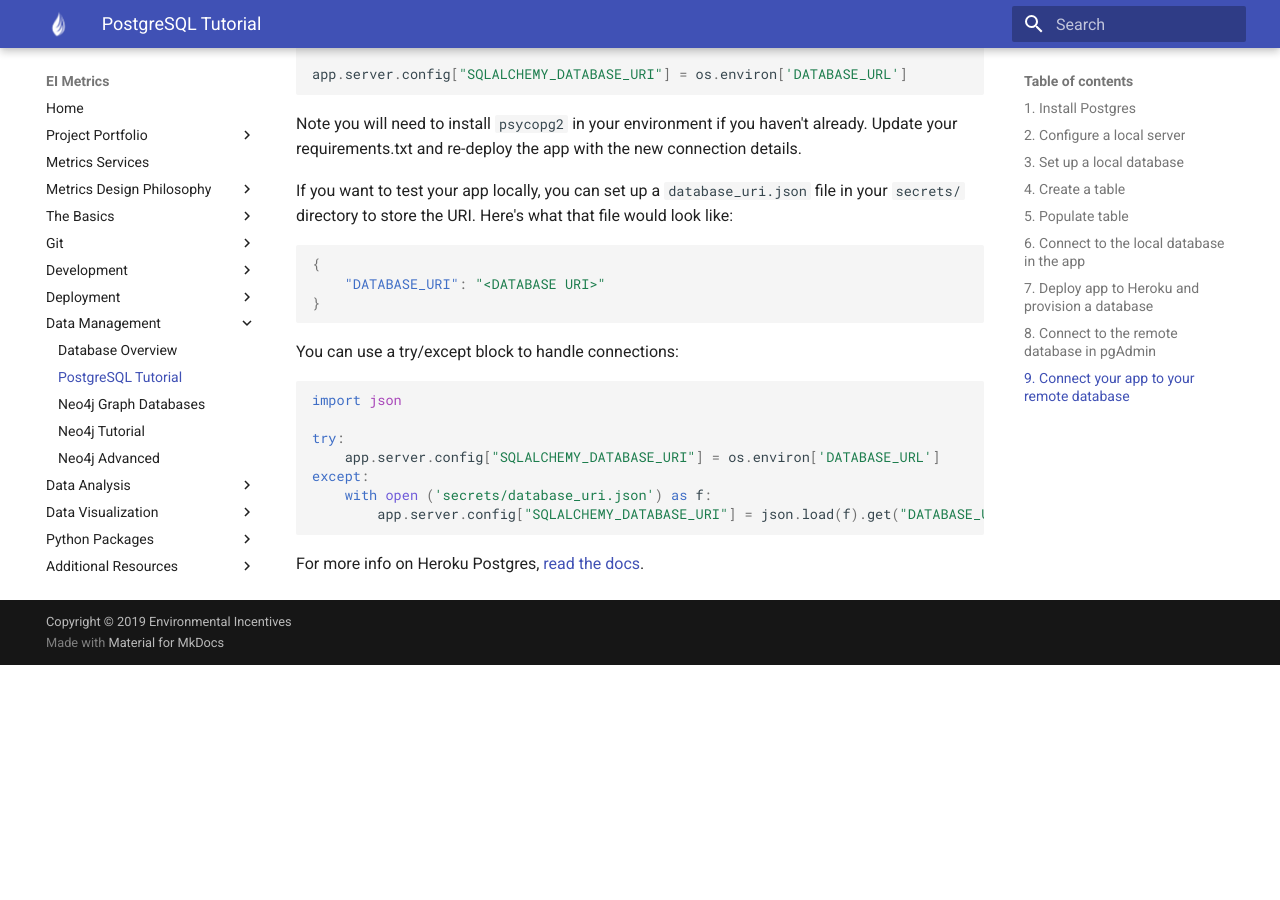
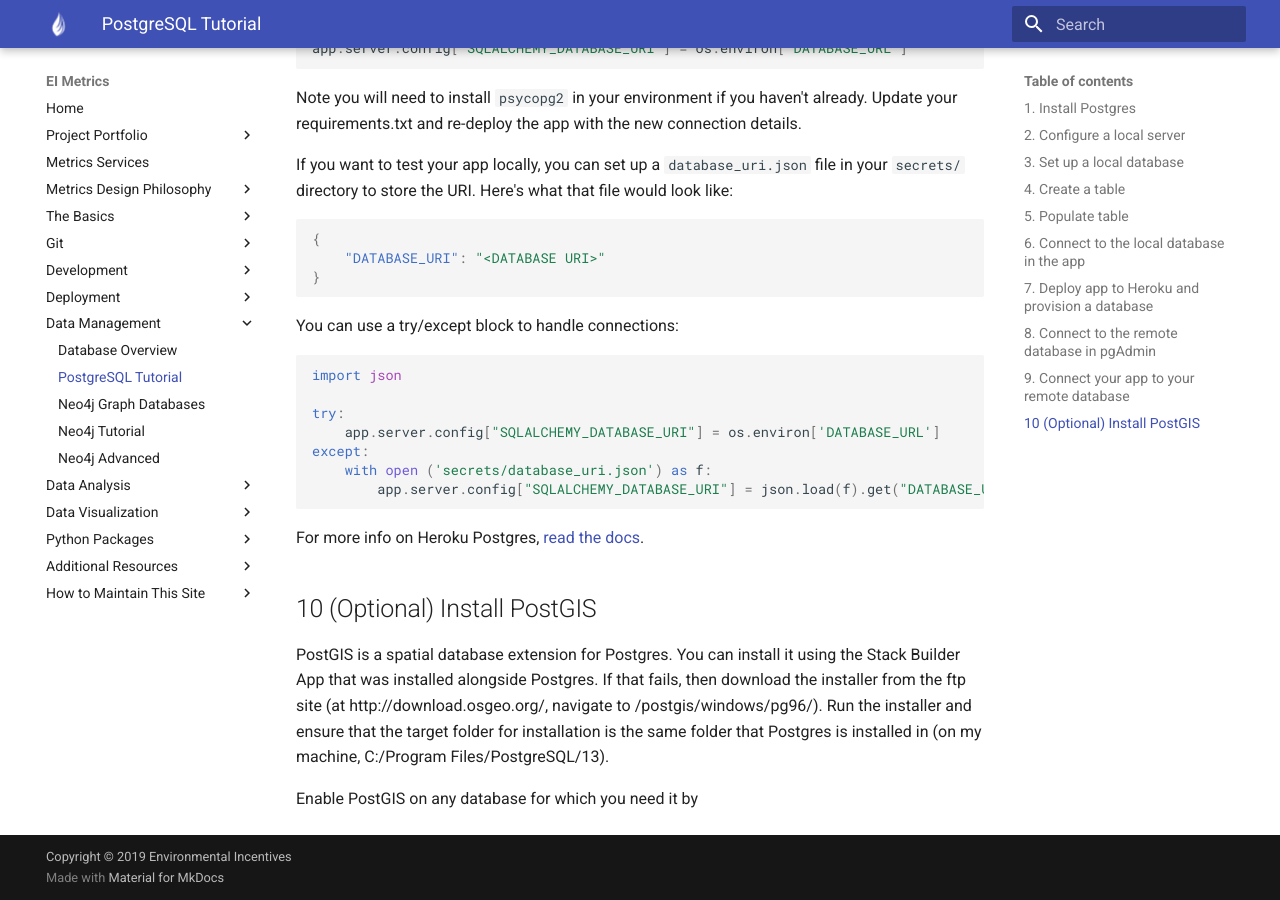
Before and after one commit to eriktuck/ei-dev, an MkDocs documentation site: the page built from docs/data-management/postgres-tutorial.md, in a window 1280 px wide and 900 px high, scrolled down 6824 px. Built offline with MkDocs 1.6.1 and Material for MkDocs 9.7.7, drawn with Linux system fonts in a browser that asks for light colours; before the commit the page ends 7489 px from its top, so only the background shows below that; some of the changed text lies outside the part shown.

Commit message:
new content

````diff
--- a/docs/data-management/postgres-tutorial.md
+++ b/docs/data-management/postgres-tutorial.md
@@ -219,3 +219,9 @@
 ```
 
 For more info on Heroku Postgres, [read the docs](https://devcenter.heroku.com/articles/heroku-postgresql).
+
+## 10 (Optional) Install PostGIS
+
+PostGIS is a spatial database extension for Postgres. You can install it using the Stack Builder App that was installed alongside Postgres. If that fails, then download the installer from the ftp site (at http://download.osgeo.org/, navigate to /postgis/windows/pg96/). Run the installer and ensure that the target folder for installation is the same folder that Postgres is installed in (on my machine, C:/Program Files/PostgreSQL/13).
+
+Enable PostGIS on any database for which you need it by
````
Also changed, not shown: other parts of docs/data-management/postgres-tutorial.md (+1 -1 lines).
